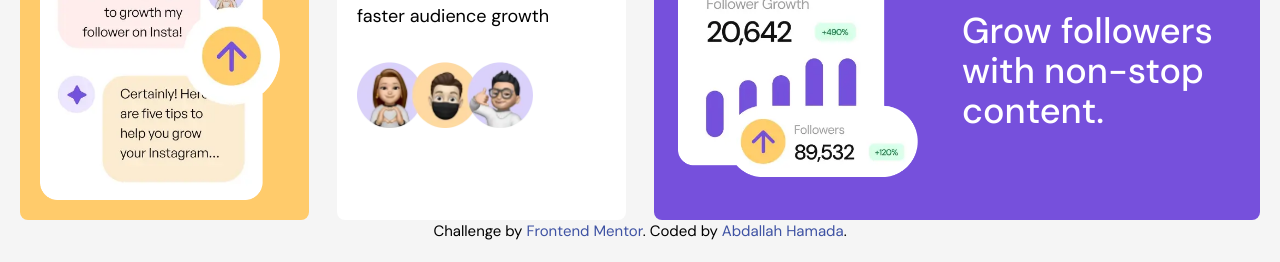
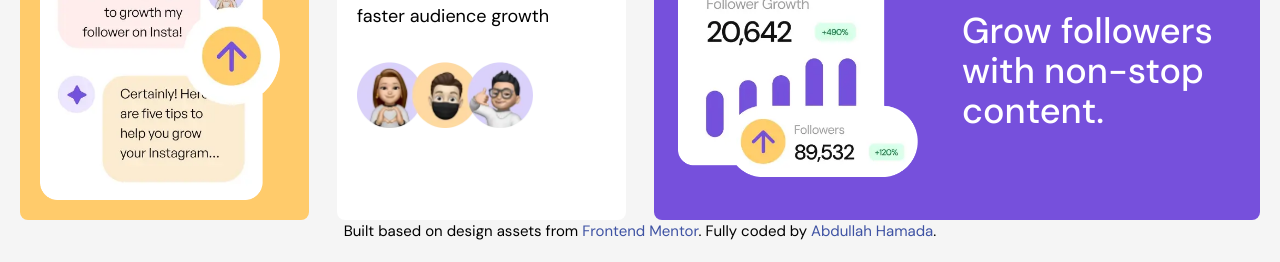
Before and after one commit to AbdullahHamadax/bento-grid, a plain HTML site: page index.html in a window 1280 px wide. Shown: the part 747-1009 px from the top of the page. Drawn offline with nearby package versions, Linux system fonts and the light colour scheme.

Commit message:
Update index.html

```diff
--- a/index.html
+++ b/index.html
@@ -150,9 +150,13 @@
     </div>
 
     <div class="mt-auto attribution">
-      Challenge by
-      <a href="https://www.frontendmentor.io?ref=challenge">Frontend Mentor</a>.
-      Coded by <a href="#">Abdallah Hamada</a>.
+      Built based on design assets from
+      <a href="https://www.frontendmentor.io?ref=challenge" target="_blank"
+        >Frontend Mentor</a
+      >. Fully coded by
+      <a href="https://www.frontendmentor.io/profile/AbdullahHamadax"
+        >Abdullah Hamada</a
+      >.
     </div>
   </body>
 </html>
```
